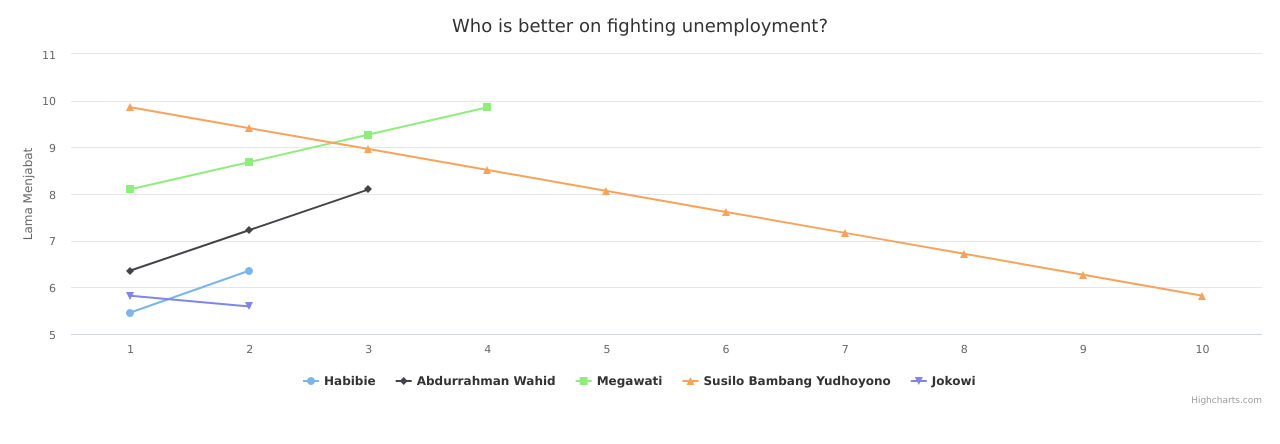
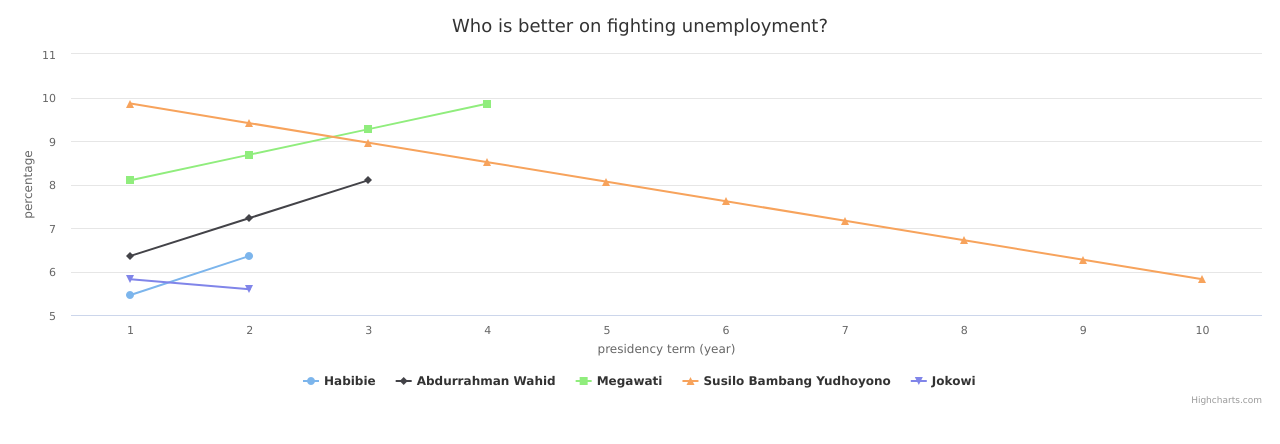
Before and after one commit to visdat-cihuy/visdat-cihuy.github.io, a website: page kesimpulan.html in a window 1280 px wide. Drawn offline with nearby package versions, Linux system fonts and the light colour scheme.

Commit message:
add title on graph

```diff
--- a/kesimpulan.html
+++ b/kesimpulan.html
@@ -17,11 +17,14 @@
                 text: 'Who is better on fighting unemployment?'
             },
             xAxis: {
+                title: {
+                    text: 'presidency term (year)'
+                },
                 categories: [1, 2, 3, 4, 5, 6, 7, 8, 9, 10]
             },
             yAxis: {
                 title: {
-                    text: 'Lama Menjabat'
+                    text: 'percentage'
                 }
             },
             series: [{
```
